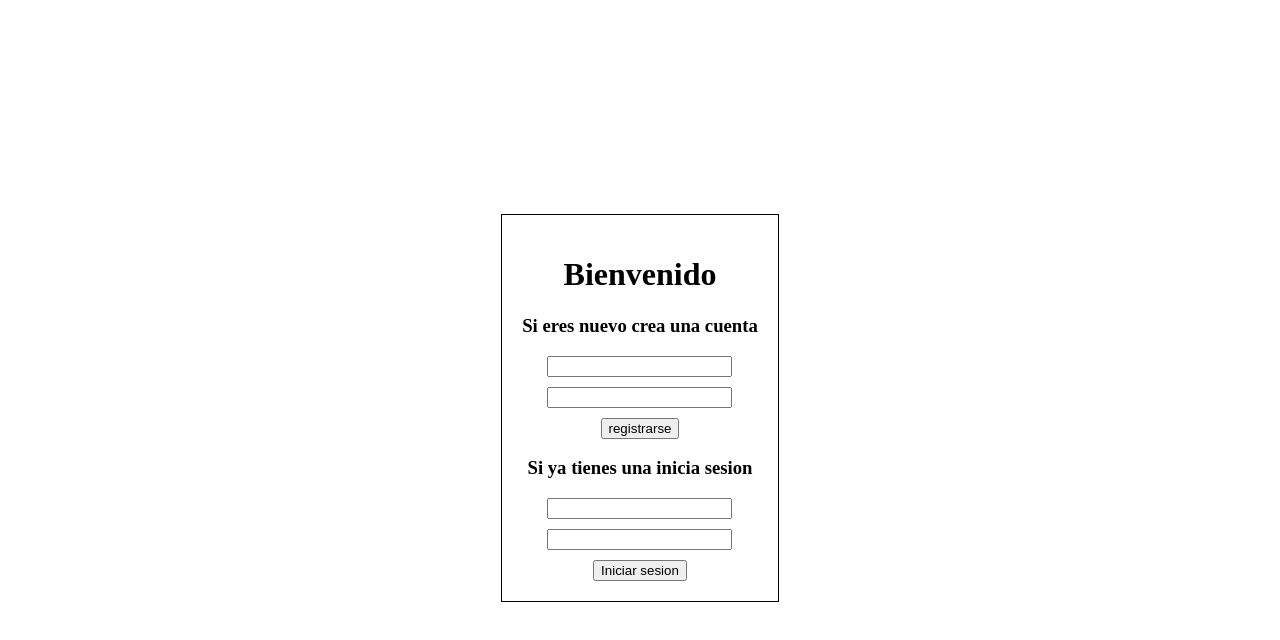
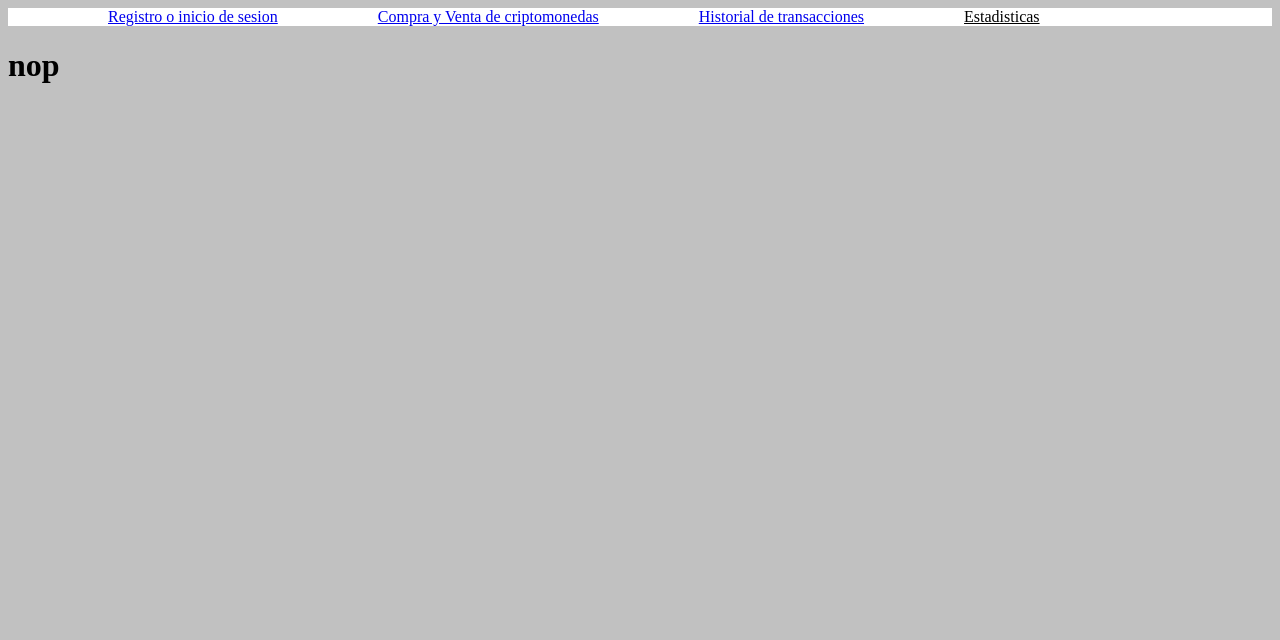
Before and after one commit to Leonel-Armando/Tp-Labo3, a Vue app: page /Estadisticas in a window 1280 px wide. Shown: the top 640 px of the page. Built offline with nearby package versions, Linux system fonts and the light colour scheme.

Commit message:
correccio de errores y agregado de nuevos archivos

```diff
--- a/src/App.vue
+++ b/src/App.vue
@@ -1,14 +1,14 @@
 <template>
-  <HelloWorld msg="Welcome to Your Vue.js App"/>
+  <inicio/>
 </template>
 
 <script>
-  import HelloWorld from './components/HelloWorld.vue'
+  import inicio from './components/inicio.vue'
 
   export default {
     name: 'App',
     components: {
-      HelloWorld
+      inicio
     }
   }
 </script>
@@ -16,49 +16,3 @@
 <style>
 
 </style>
-<!--
-<template>
-  <div class="grid-layout">
-    <div class="sesion">
-      <h1>Bienvenido</h1>
-      <h3>Si eres nuevo crea una cuenta</h3>
-      <input type="text">
-      <input type="password">
-      <button @click="irAOtraPagina">registrarse</button>
-      <h3>Si ya tienes una inicia sesion</h3>
-      <input type="text">
-      <input type="password">
-      <button href="@/src/views/registro.vue">Iniciar sesion</button>
-    </div>
-  </div>
-</template>
-<script>
-export default {
-  methods: {
-    irAOtraPagina() {
-      this.$router.push('/registro')
-    }
-  }
-}
-</script>
-
-<style scoped>
-@import '@/components/general.css';
-.grid-layout{
-  display: flex;
-  justify-content: center;
-  align-items: center;
-  height: 100vh;
-}
-.sesion{
-  border: solid 1px black;
-  text-align: center;
-  padding: 20px;
-  background-color: white;
-}
-.sesion input {
-  display: block;
-  margin: 10px auto;
-}
-</style>
--->
--- a/src/components/HelloWorld.vue
+++ /dev/null
@@ -1,44 +0,0 @@
-<template>
-  <div class="grid-layout">
-     <div class="sesion">
-      <h1>Bienvenido</h1>
-      <h3>Si eres nuevo crea una cuenta</h3>
-      <input type="text">
-      <input type="password">
-      <button @click="irAOtraPagina">registrarse</button>
-      <h3>Si ya tienes una inicia sesion</h3>
-      <input type="text">
-      <input type="password">
-      <button href="@/src/views/registro.vue">Iniciar sesion</button>
-    </div>
-  </div>
-</template>
-<script>
-export default {
-  methods: {
-    irAOtraPagina() {
-      this.$router.push('/registro')
-    }
-  }
-}
-</script>
-
-<style scoped>
-@import '@/components/general.css';
-.grid-layout{
-  display: flex;
-  justify-content: center;
-  align-items: center;
-  height: 100vh;
-}
-.sesion{
-  border: solid 1px black;
-  text-align: center;
-  padding: 20px;
-  background-color: white;
-}
-.sesion input {
-  display: block;
-  margin: 10px auto;
-}
-</style>
--- /dev/null
+++ b/src/components/inicio.vue
@@ -0,0 +1,35 @@
+  <template>
+    <div class="encabezado">
+      <nav>
+        <router-link class="links" to="/">Registro o inicio de sesion</router-link>
+        <router-link class="links" to="/CompraVenta">Compra y Venta de criptomonedas</router-link>
+        <router-link class="links" to="/Historial">Historial de transacciones</router-link>
+        <router-link class="links" to="/Estadisticas">Estadisticas</router-link>
+      </nav>
+    </div>
+    <router-view></router-view>
+    </template>
+<script>
+export default {
+  name: 'PaginaDeInicio',
+}
+</script>
+
+<style scoped>
+@import '@/components/general.css';
+.links{
+  margin-left: 100px;
+}
+nav {
+  padding: 0px;
+  padding-right: 100px;
+}
+nav a.router-link-exact-active {
+  color: black;
+}
+.encabezado {
+grid-area: header;
+background-color: white;
+}
+
+</style>
--- a/src/router/index.js
+++ b/src/router/index.js
@@ -1,11 +1,29 @@
 import { createRouter, createWebHistory } from "vue-router"
-import registro from "../views/registro.vue"
+import CompraVenta from "@/views/CompraVenta.vue"
+import Usuarios from "@/views/Usuarios.vue"
+import Historial from "@/views/Historial.vue"
+import Estadisticas from "@/views/Estadisticas.vue"
 
 const routes = [
   {
-    path: "/registro",
-    name: "pagina de registro",
-    component: registro,
+    path: "/",
+    name: "manejo de usuarios",
+    component: Usuarios,
+  },
+  {
+    path: "/Historial",
+    name: "Historial de movimientos",
+    component: Historial,
+  },
+  {
+    path: "/Estadisticas",
+    name: "Estadisticas de movimientos",
+    component: Estadisticas,
+  },
+  {
+    path: "/CompraVenta",
+    name: "pagina de compra y venta",
+    component: CompraVenta,
   }
 ]
 
--- /dev/null
+++ b/src/views/CompraVenta.vue
@@ -0,0 +1,17 @@
+<template>
+    <div class="grid-layout-inicio">
+       <div class="">
+        <h1>hola</h1>
+      </div>
+    </div>
+</template>
+
+<script>
+export default {
+  name: 'PaginaDeMovimientos',
+}
+</script>
+
+<style scoped>
+  @import '@/components/general.css';
+</style>
--- a/src/views/registro.vue
+++ b/src/views/Estadisticas.vue
@@ -1,14 +1,14 @@
 <template>
-    <div class="grid-layout">
+    <div class="grid-layout-inicio">
        <div class="">
-        <h1>hola</h1>
+        <h1>nop</h1>
       </div>
     </div>
 </template>
 
 <script>
 export default {
-  name: 'ParaRegistros',
+  name: 'PaginaDeEstadisticas',
 }
 </script>
 
--- /dev/null
+++ b/src/views/Historial.vue
@@ -0,0 +1,17 @@
+<template>
+    <div class="grid-layout-inicio">
+       <div class="">
+        <h1>te recuerdo</h1>
+      </div>
+    </div>
+</template>
+
+<script>
+export default {
+  name: 'HistorialDeMovimientos',
+}
+</script>
+
+<style scoped>
+  @import '@/components/general.css';
+</style>
--- /dev/null
+++ b/src/views/Usuarios.vue
@@ -0,0 +1,47 @@
+<template>
+    <div class="grid-layout">
+      <div class="sesion">
+        <h1>Bienvenido</h1>
+          <h3>Si eres nuevo crea una cuenta</h3>
+          <input type="text">
+          <input type="password">
+          <button @click="irAInicio">registrarse</button>
+          <h3>Si ya tienes una inicia sesion</h3>
+          <input type="text">
+          <input type="password">
+          <button @click="irAInicio">Iniciar sesion</button>
+      </div>
+    </div>
+  </template>
+
+<script>
+ export default {
+  name: 'ManejoDeUsuarios',
+  methods: {
+    irAInicio() {
+      this.$router.push("/inicio")
+      this.mostrar= false;
+    }
+  }
+}
+</script>
+
+<style>
+@import '@/components/general.css';
+.grid-layout{
+  display: flex;
+  justify-content: center;
+  align-items: center;
+  height: 100vh;
+}
+.sesion{
+  border: solid 1px black;
+  text-align: center;
+  padding: 20px;
+  background-color: white;
+}
+.sesion input {
+  display: block;
+  margin: 10px auto;
+}
+</style>
```
